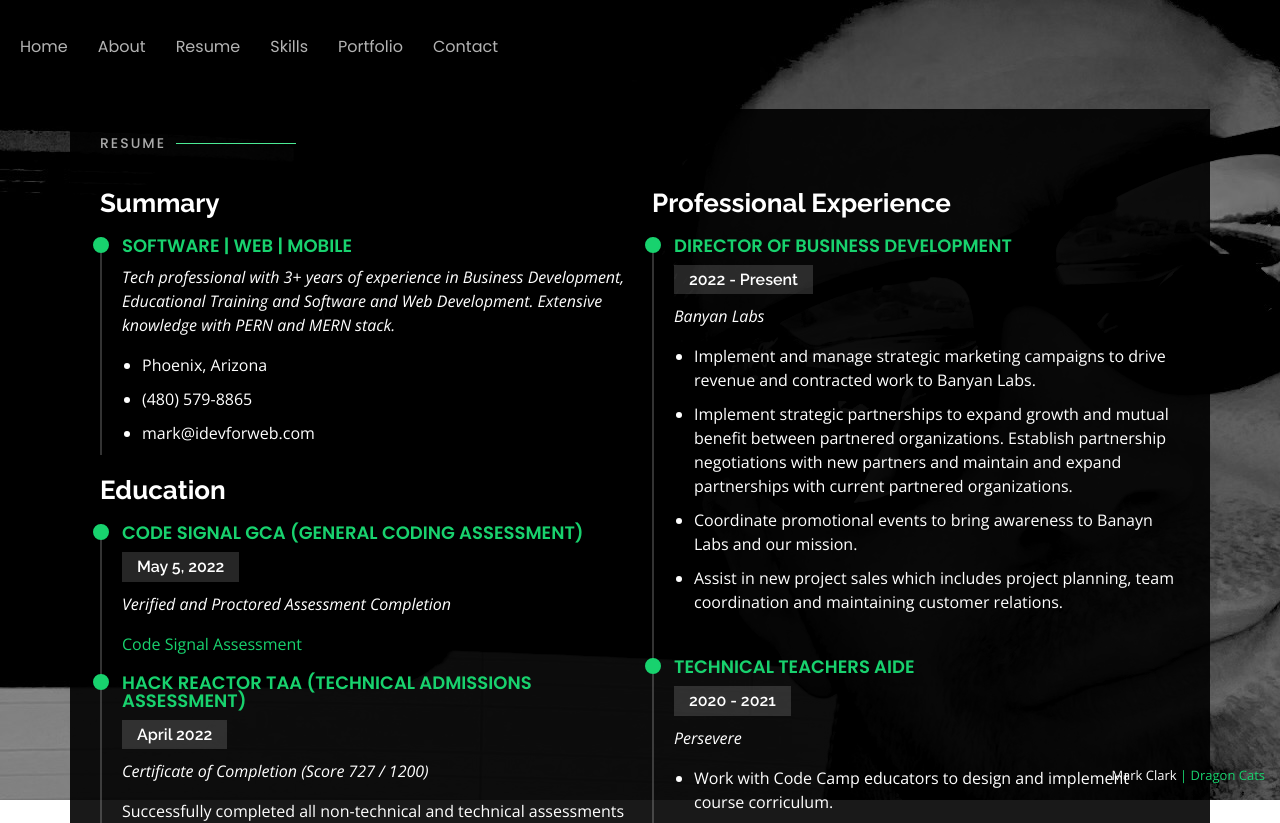
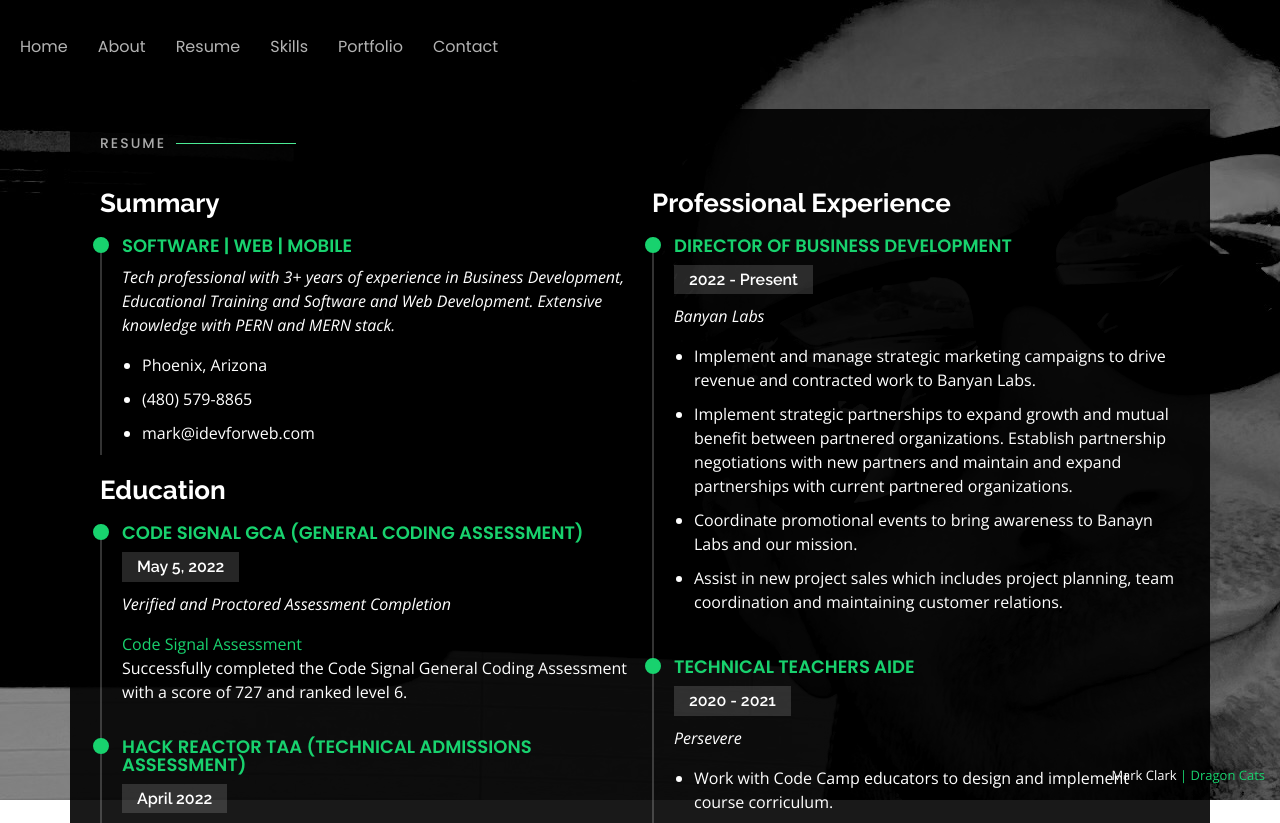
Before and after one commit to fitDizzle/eng-portfolio, a React (Create React App) app: page /resume in a window 1280 px wide. Shown: the top 823 px of the page. Built offline with nearby package versions, Linux system fonts and the light colour scheme.

Commit message:
applied new cs assessment info

```diff
--- a/src/components/resume.jsx
+++ b/src/components/resume.jsx
@@ -39,9 +39,15 @@ const Resume = () => {
               <a
                 href="https://app.codesignal.com/coding-report/8cjFvNQTc9sZkKRsh-SoShj3WFa2Nh69cmWfH5aHF8/TDEDJogpiyAT42XKC"
                 alt="code-signal-assessment-link"
+                target="_blank"
+                rel="noopener noreferrer"
               >
                 Code Signal Assessment
               </a>
+              <p>
+                Successfully completed the Code Signal General Coding Assessment
+                with a score of 727 and ranked level 6.
+              </p>
             </div>
             <div className="resume-item">
               <h4>Hack Reactor TAA (Technical Admissions Assessment)</h4>
```
